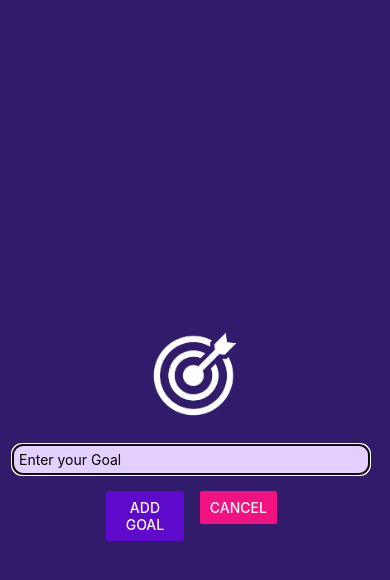
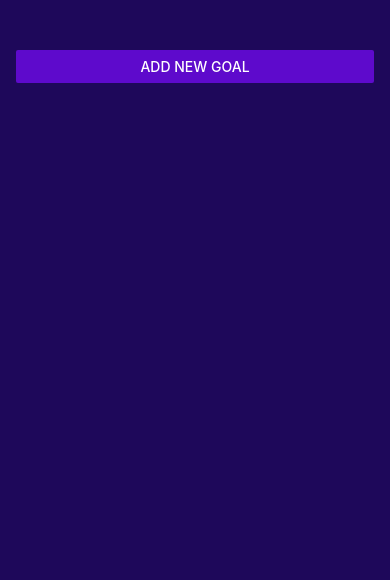
Before and after one commit to UzairKhan313/React-Native-ToDo-App, a React Native app: screen / in a window 390 px wide. Shown: the top 580 px of the page. Built offline with nearby package versions, Linux system fonts and the light colour scheme.

Commit message:
Adding Status bar and Some Styling

```diff
--- a/App.js
+++ b/App.js
@@ -1,26 +1,48 @@
-import { Button, StyleSheet, TextInput, View, FlatList } from "react-native";
 import { useState } from "react";
+import { StyleSheet, View, FlatList, Button } from "react-native";
+import { StatusBar } from "expo-status-bar";
 import { GoalItem } from "./Components/GoalItem";
 import { GoalInput } from "./Components/GoalInput";
 
 export default function App() {
+  const [modelIsVisible, setModelIsVisible] = useState(false);
   const [goals, setGoals] = useState([]);
 
-  function addGoalhanlder(enteredGoalText) {
+  function startAddGoalHandler() {
+    setModelIsVisible(true);
+  }
+
+  function endAddGoalHandler() {
+    setModelIsVisible(false);
+  }
+
+  function addGoalhandler(enteredGoalText) {
     setGoals((prevGoals) => [
       ...prevGoals,
       { text: enteredGoalText, key: Math.random().toString() },
     ]);
+    endAddGoalHandler();
   }
-  function deleteGoalHanlder(id) {
+  function deleteGoalHandler(id) {
     setGoals((prevGoals) => {
       return prevGoals.filter((goal) => goal.key !== id);
     });
   }
 
   return (
+    <>
+      <StatusBar style="light" />
       <View style={styles.appContainer}>
-      <GoalInput onAddGoalHandler={addGoalhanlder} />
+        <Button
+          title="Add New Goal"
+          color="#5e0acc"
+          onPress={startAddGoalHandler}
+        />
+        <GoalInput
+          onAddGoalHandler={addGoalhandler}
+          visible={modelIsVisible}
+          onCancel={endAddGoalHandler}
+        />
         <View style={styles.goalsContainer}>
           <FlatList
             data={goals}
@@ -29,7 +51,7 @@
                 <GoalItem
                   text={itemData.item.text}
                   id={itemData.item.key}
-                onDeleteHandler={deleteGoalHanlder}
+                  onDeleteHandler={deleteGoalHandler}
                 />
               );
             }}
@@ -38,6 +60,7 @@
           {/* Flast list render only those item which render firstly on to the screen  not more it work like map method */}
         </View>
       </View>
+    </>
   );
 }
 
@@ -46,6 +69,7 @@
     flex: 1,
     paddingTop: 50,
     paddingHorizontal: 16,
+    backgroundColor: "#1e085a",
   },
   goalsContainer: {
     flex: 5,
```
Lines whose indentation alone changed are shown as unchanged.
